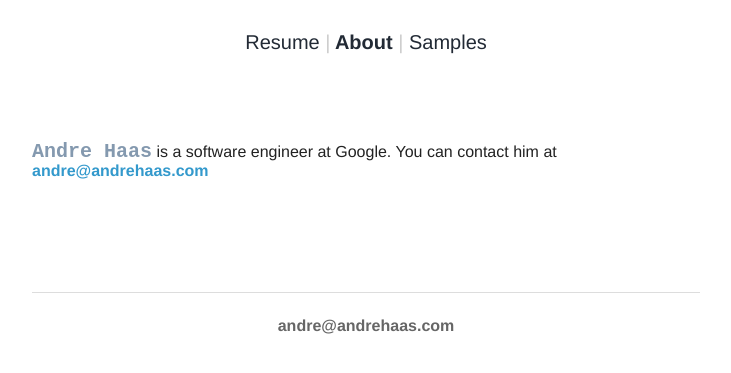
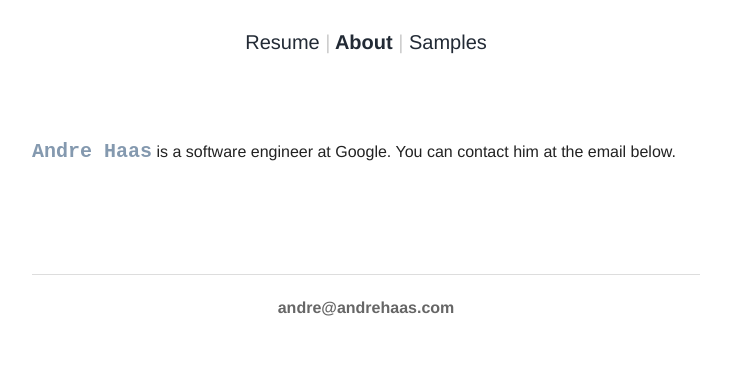
Before and after one commit to ahaas/ahaas.github.io, a plain HTML site: page index.html in a window 1280 px wide. Shown: the part 203-576 px from the top of the page, without its empty margins (274-1005 px from the left). Drawn offline with nearby package versions, Linux system fonts and the light colour scheme; a web font is replaced by a local one.

Commit message:
Update 'about' tab info

```diff
--- a/index.html
+++ b/index.html
@@ -19,7 +19,7 @@
 
   <div class="content animated fadeIn container delay1s">
     <div class="section" id="about">
-      <p><code>Andre Haas</code> is a software engineer at Google. You can contact him at <a href="mailto:andre@andrehaas.com" target="_top">andre@andrehaas.com</a></p>
+      <p><code>Andre Haas</code> is a software engineer at Google. You can contact him at the email below.</p>
     </div>
     <div class="section" id="resume">
       <h2>Education</h2>
```
